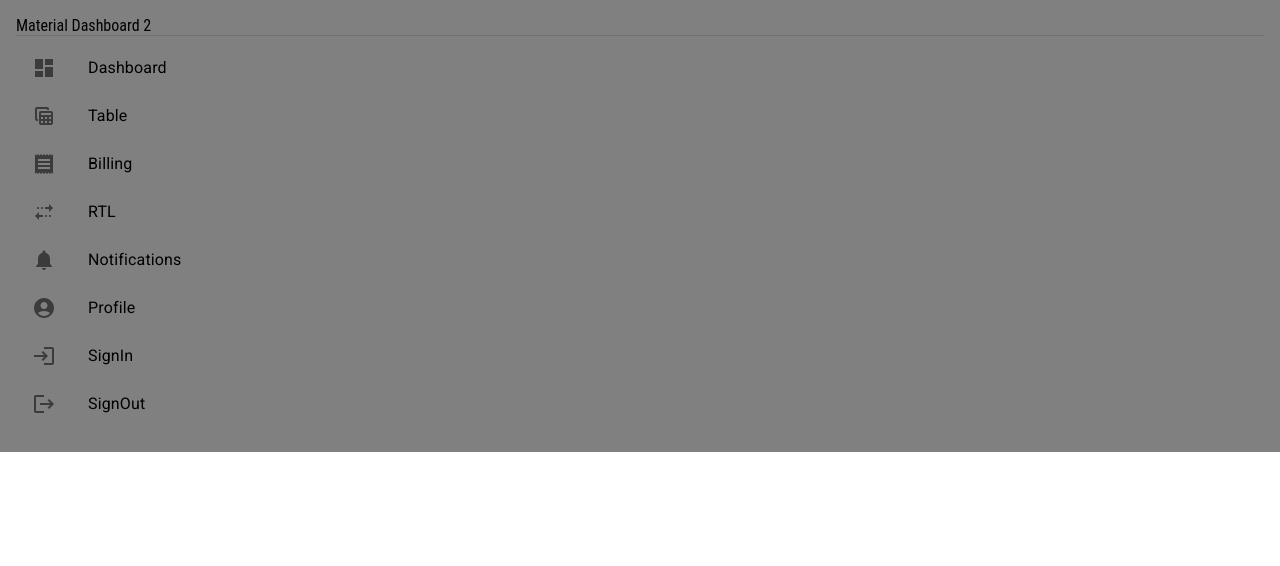
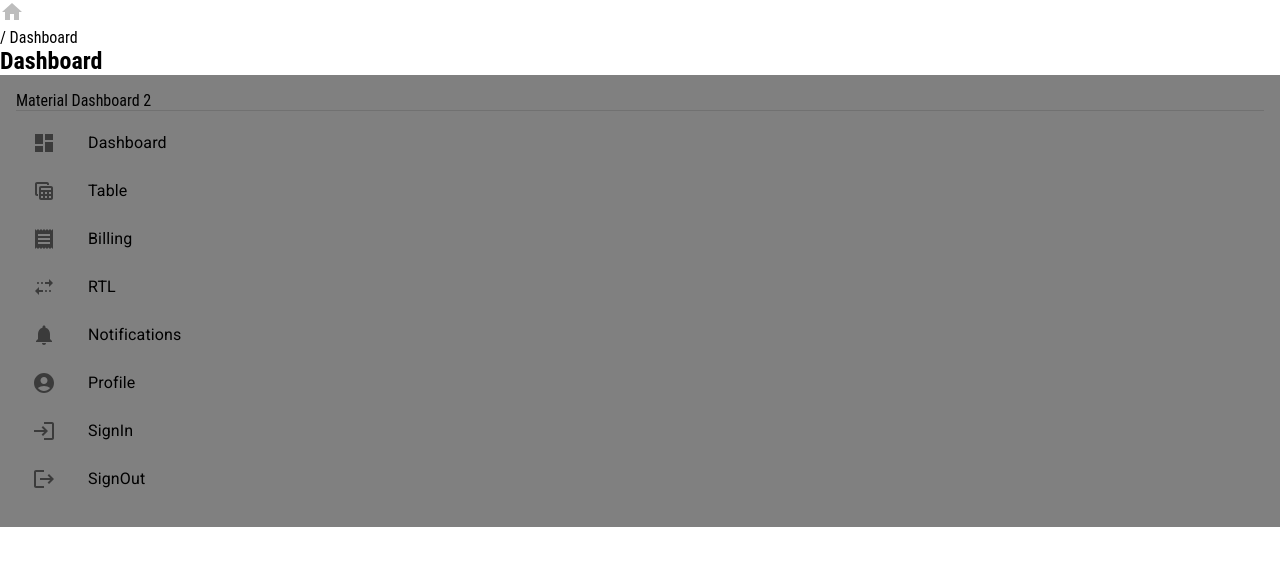
Before and after one commit to kimiatakhtsangy/Dashboard-Test, a React (Create React App) app in the folder dashboard-test/: page / in a window 1280 px wide. Shown: the top 566 px of the page. Built offline with nearby package versions, Linux system fonts and the light colour scheme.

Commit message:
add sidebar & navbar

```diff
--- a/dashboard-test/src/App.js
+++ b/dashboard-test/src/App.js
@@ -1,21 +1,17 @@
 
 import React from "react";
-import Sidebar from "./Components/Sidebar";
+import LeftNavDrower from"./Components/LeftNavDrower.jsx";
+import TopToolbar from "./Components/Header/TopToolbar.jsx";
+import { Stack } from "@mui/material";
 
 function App() {
   return (
-    // <div>
-    //   <Sidebar/>
-    // </div>
-
-    <div>
-
-        <Sidebar/>
-
-
-
-    </div>
+    <>
+      <TopToolbar />
+      <Stack justifyContent="space-between" direction="row" spacing={2}>
+        <LeftNavDrower />
+      </Stack>
+    </>
   );
 }
-
 export default App;
--- a/dashboard-test/src/Components/Header/navbar.jsx
+++ b/dashboard-test/src/Components/Header/TopToolbar.jsx
@@ -1,6 +1,6 @@
 import HomeIcon from '@mui/icons-material/Home';
 
-function Navbar() {
+function TopToolbar() {
     return(
         <div>
             <HomeIcon color="disabled" />
@@ -12,4 +12,4 @@
 
     );
 }
-export default Navbar;
+export default TopToolbar;
--- a/dashboard-test/src/Components/Sidebar.jsx
+++ b/dashboard-test/src/Components/LeftNavDrower.jsx
@@ -1,3 +1,4 @@
+import React from "react";
 import { AccountCircle, Dashboard, Home, Login, Logout, MultipleStop, Notifications, Receipt, TableView } from "@mui/icons-material";
 import { List } from "@mui/material";
 import { ListItemButton } from "@mui/material";
@@ -8,7 +9,7 @@
 import { Box } from "@mui/material";
 import react, { Profiler } from "react";
 
-const Sidebar = () => {
+const LeftNavDrower = () => {
   return (
     <Box
       bgcolor="grey"
@@ -91,4 +92,4 @@
   );
 };
 
-export default Sidebar;
+export default LeftNavDrower;
```
Also changed, not shown: dashboard-test/src/Pages/Dashboard/dashboard.jsx (deleted, +0 -8 lines).
